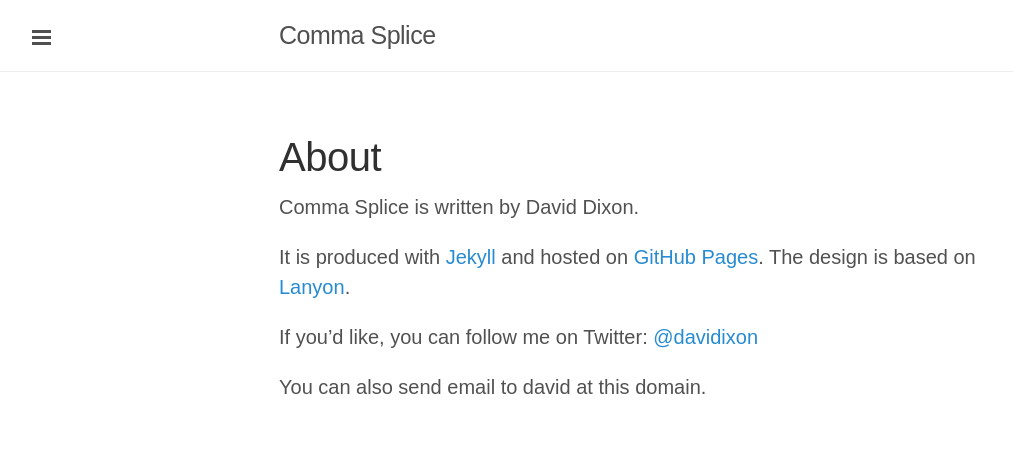
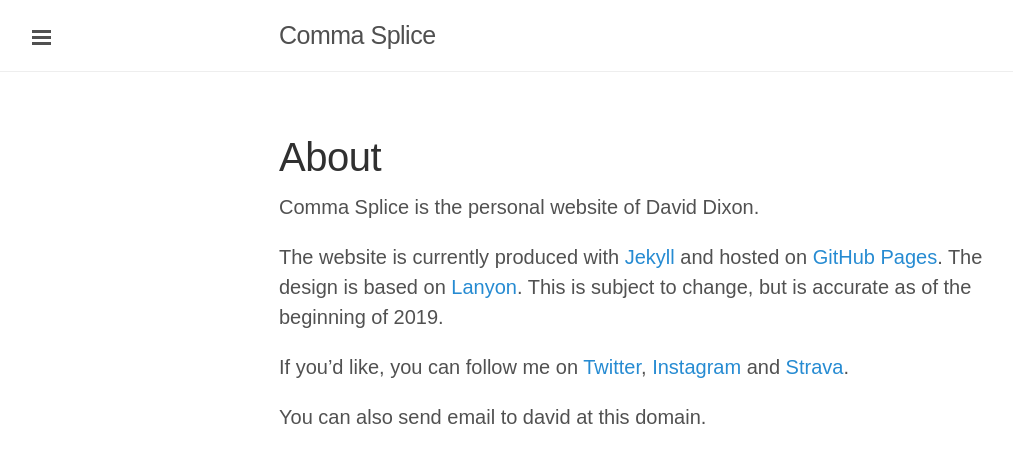
Before and after one commit to davidixon/davidixon.github.io, a Jekyll site: the page built from about.md, in a window 1280 px wide. Shown: the top 463 px of the page, without its empty margins (1-1014 px from the left). Built offline with Jekyll 4.4.1, drawn with Linux system fonts in a browser that asks for light colours.

Commit message:
Made changes to about page and config

```diff
--- a/404.html
+++ b/404.html
@@ -5,5 +5,5 @@
 
 <div class="page">
   <h1 class="page-title">404: Page not found</h1>
-  <p class="lead">Sorry, we've misplaced that URL or it's pointing to something that doesn't exist. <a href="/">Head back home</a> to try finding it again.</p>
+  <p class="lead">Sorry, that URL wasn't valid. <a href="/">Go back to the homepage</a>.</p>
 </div>
--- a/_config.yml
+++ b/_config.yml
@@ -7,7 +7,7 @@
 
 # Setup
 title:            Comma Splice
-description:      Thoughts from David Dixon.
+description:      Thoughts and links from David Dixon.
 url:              http://commasplice.net/
 
 author:
@@ -17,4 +17,4 @@
 paginate:         10
 
 # Custom vars
-version:          1.2019
+version:          2019
--- a/about.markdown
+++ /dev/null
@@ -1,19 +0,0 @@
----
-layout: page
-title: About
-permalink: /about/
----
-
-Comma Splice is written by David Dixon.
-
-It is produced with [Jekyll][1] and hosted on [GitHub Pages][2]. The design is based on [Lanyon][3].
-
-If you'd like, you can follow me on Twitter: [@davidixon][4]
-
-You can also send email to david at this domain.
-
-
-[1]: http://jekyllrb.com
-[2]: https://pages.github.com
-[3]: http://lanyon.getpoole.com
-[4]: https://twitter.com/davidixon
--- /dev/null
+++ b/about.md
@@ -0,0 +1,21 @@
+---
+layout: page
+title: About
+permalink: /about/
+---
+
+Comma Splice is the personal website of David Dixon.
+
+The website is currently produced with [Jekyll][1] and hosted on [GitHub Pages][2]. The design is based on [Lanyon][3]. This is subject to change, but is accurate as of the beginning of 2019.
+
+If you'd like, you can follow me on [Twitter][4], [Instagram][5] and [Strava][6].
+
+You can also send email to david at this domain.
+
+
+[1]: https://jekyllrb.com
+[2]: https://pages.github.com
+[3]: http://lanyon.getpoole.com
+[4]: https://twitter.com/davidixon
+[5]: https://www.instagram.com/atdavidixon/
+[6]: https://www.strava.com/athletes/davidixon
```
